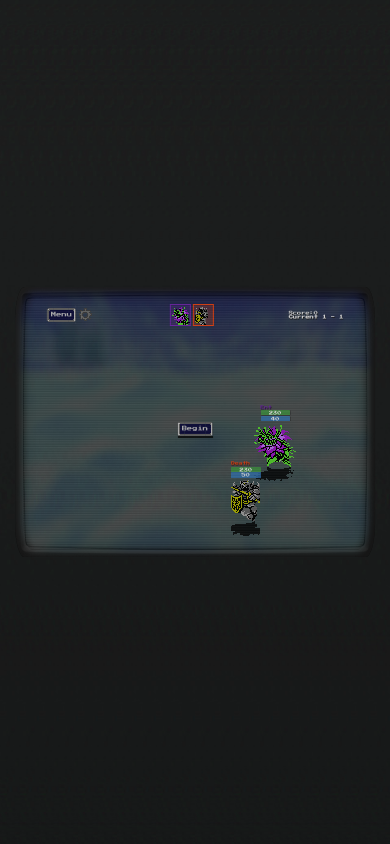
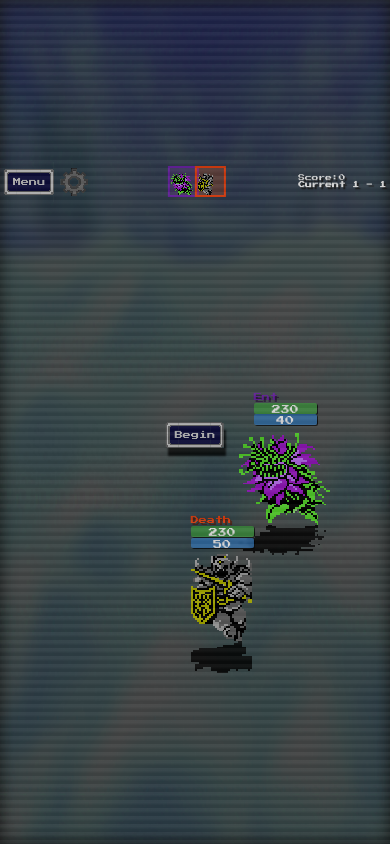
Before and after one commit to RudyMathis/ReactRPG, a React (Vite) app in the folder RPG/: page /game in a window 390 px wide. Built offline with nearby package versions, Linux system fonts and the light colour scheme.

Commit message:
another mobile update

```diff
--- a/RPG/src/components/entity/Entity.module.css
+++ b/RPG/src/components/entity/Entity.module.css
@@ -173,3 +173,22 @@
 .actionMenuButton[data-element='Holy'] {
 	color: var(--light);
 }
+
+@media screen and (max-width: 420px) {
+    .currentTurnArrow img{
+        position: absolute;
+        top: -100%;
+        left: 25%;
+        rotate: 90deg;
+    }
+
+    @keyframes floatArrow {
+        0%, 100% { transform: translateX(-50%); }
+        50% { transform: translateX(0); }
+    }
+
+    .actionMenuButton {
+        padding: 2px 5px;
+        font-size: 1.25rem;
+    }
+}
--- a/RPG/src/components/entity/sprite/BaseEntityDisplay.module.css
+++ b/RPG/src/components/entity/sprite/BaseEntityDisplay.module.css
@@ -50,17 +50,6 @@
     height: 13.5em;
 }
 
-.shadow {
-    position: absolute;
-    bottom: -1.5em;
-    left: 1em;
-    width: 6em;
-    height: 2em;
-    z-index: var(--lowest-layer);
-    filter: blur(8px);
-    mix-blend-mode: luminosity;
-    display: none;
-}
 .spriteContainer:has(.sprite[data-entity-size='small']),
 .sprite[data-entity-size='small']  {
     width: 7em;
@@ -205,7 +194,7 @@
 
 @keyframes attackAnimation {
     0% { transform: translateX(0); }
-    100% { transform: translateX(200px); }
+    100% { transform: translateX(14.3em); }
 }
 
 .attack[data-type='player'] {
@@ -217,7 +206,7 @@
 
 @keyframes defendAnimation {
     0% { transform: translateX(0); }
-    100% { transform: translateX(200px); }
+    100% { transform: translateX(14.3em); }
 }
 
 .defend[data-type='player'] {
--- a/RPG/src/components/entity/sprite/Sprite.module.css
+++ b/RPG/src/components/entity/sprite/Sprite.module.css
@@ -7,7 +7,7 @@
     gap: 0.5em;
     width: 7em;
     height: 9em;
-    z-index: var(--mid-layer);
+    /* z-index: var(--low-layer); */
 }
 
 .entityContainer:hover {
@@ -39,9 +39,6 @@
 }
 
 @keyframes attackNPCMoveAnimation {
-    /* 0% { transform: translateX(0); }
-    50% { transform: translateX(-14.3em); }
-    100% { transform: translateX(0); }  */
     0% { transform: translateX(0); }
     25% { transform: translateX(-2em); }
     50% { transform: translateX(.5em); }
@@ -53,7 +50,7 @@
     position: absolute;
     top: -5em;
     left: 0;
-    z-index: var(--high-layer);
+    z-index: var(--mid-layer);
     width: 100%;
 }
 
--- a/RPG/src/components/ui/UI.module.css
+++ b/RPG/src/components/ui/UI.module.css
@@ -204,13 +204,7 @@ input[type="range"]::-webkit-slider-thumb:hover {
     border-image-source: var(--border-image-source);
     border-image-repeat: var(--border-image-repeat);
     opacity: 1;
-    animation: actionText 300ms ease-in; /* short fade-in */
-}
-
-@media screen and (max-width: 600px) {
-    .actionTextContainer {
-        top: 14em;
-    }
+    animation: actionText 300ms ease-in;
 }
 
 .actionText {
@@ -222,3 +216,43 @@ input[type="range"]::-webkit-slider-thumb:hover {
     from { opacity: 0; }
     to { opacity: 1; }
 }
+
+@media (max-width: 420px)  {
+	.backgroundBorder {
+		display: none;
+	}
+
+    .background, .crt, .glow {
+        width: 100%;
+        height: 100%;
+        border-radius: 0;
+    }
+
+    .rightContainer {
+        font-size: .75rem
+    }
+
+    .actionTextContainer {
+        max-width: 90%;
+    }
+
+    .actionText {
+        font-size: .9rem;
+    }
+
+    .settingsOverlay[data-open="true"] {
+        position: absolute;
+        top: -50%;
+        left: 0%;
+        width: 100%;
+        border-radius: 0;
+        background: transparent
+    }
+
+
+    .settingsMenu[data-open="true"] {
+        gap: .5rem;
+        width: 100%;
+    }
+
+}
--- a/RPG/src/gameMechanics/turnOrder/TurnOrder.module.css
+++ b/RPG/src/gameMechanics/turnOrder/TurnOrder.module.css
@@ -96,3 +96,18 @@
     object-fit: contain;
     image-rendering: pixelated;
 }
+
+@media screen and (max-width: 420px) {
+    .turnOrderContainer {
+        gap: 1em;
+    }
+
+    .turnOrderPortait {
+        width: 2em;
+    }
+
+    .turnOrderContainer .characterSprite {
+        width: 2em;
+        height: 2em;
+    }
+}
--- a/RPG/src/index.css
+++ b/RPG/src/index.css
@@ -83,7 +83,7 @@ footer, header, hgroup, menu, nav, section {
 	justify-content: center;
 	align-items: center;
 	flex-direction: column;
-	padding: 2em;
+	width: 100%;
 }
 
 body {
@@ -92,6 +92,7 @@ body {
 	justify-content: center;
 	align-items: center;
 	background-color: var(--shadow);
+	width: 100vw;
 	height: 100vh;
 	background-image: url('/assets/backgrounds/background_texture.png');
 	background-repeat: round;
@@ -117,7 +118,7 @@ table {
 }
 
 h1 {
-	font-size: 2em;
+	font-size: 2rem;
 	text-shadow:
     3px 3px 0 var(--shadow),
     -3px 3px 0 var(--shadow),
@@ -153,20 +154,26 @@ button {
     filter: brightness(1.2);
 }
 
-@media (max-width: 1024px) {
-	#root {
-		zoom: .7;
+@media (max-width: 1920px) {
+	:root {
+		font-size: 13px;
 	}
 }
 
-@media (max-width: 600px) {
-	#root {
-		zoom: .35;
+@media (max-width: 1080px)  {
+	:root {
+		font-size: 9px;
 	}
 }
 
-@media (max-width: 420px) {
-	#root {
-		zoom: .3;
+@media (max-width: 420px)  {
+	:root {
+		font-size: 9px;
+	}
+    h1 {
+        font-size: 1.25rem;
+    }
+	.btn{
+		font-size: .9rem;
 	}
 }
--- a/RPG/src/routes/Route.module.css
+++ b/RPG/src/routes/Route.module.css
@@ -99,15 +99,6 @@
     z-index: var(--low-layer);
 }
 
-@media screen and (max-width: 600px) {
-    .characterSheetContainer {
-        gap: 1em;
-        margin: 1em 0;
-        width: calc(var(--width) - 10%);
-    }
-
-}
-
 .characterSheet {
     display: flex;
     flex-direction: column;
@@ -161,14 +152,6 @@
     margin: 1em 0;
 }
 
-@media screen and (max-width: 600px) {
-    .mainContainer .topBar {
-        justify-content: center;
-        gap: 3em;
-    }
-
-}
-
 .startContainer {
     display: flex;
     justify-content: center;
@@ -206,3 +189,43 @@
 	opacity: 0.5;
 	color: var(--font);
 }
+
+@media (max-width: 1024px) and (min-height: 1024px) {
+    /* .mainContainer .topBar{
+        margin: 0;
+    }
+
+    .characterSheetContainer {
+        gap: 1em;
+        margin: 1em 0;
+    }
+
+    .characterSheet button {
+        padding: .5rem;
+    }
+
+    .characterSheet {
+        margin-bottom: .5rem;
+    } */
+}
+
+
+@media (max-width: 420px)  {
+    .mainContainer {
+        width: 85%;
+    }
+
+    .title {
+        font-size: 3rem;
+    }
+    .characterSheetContainer {
+        width: 100%;
+    }
+
+    .characterSheet h2 {
+        font-size: .95rem;
+    }
+    .characterSheet p {
+        font-size: .9rem;
+    }
+}
--- a/RPG/src/routes/gameState/GameState.module.css
+++ b/RPG/src/routes/gameState/GameState.module.css
@@ -77,7 +77,7 @@
     align-items: center;
     z-index: var(--high-layer);
     cursor: pointer;
-    border-radius: 5%;
+    border-radius: var(--big-radius);
 }
 
 .detailScreenContent {
@@ -122,12 +122,6 @@
     z-index: var(--highest-layer);
 }
 
-@media screen and (max-width: 600px) {
-    .topBar {
-        width: calc(var(--width) - 18%);
-    }
-}
-
 .currentDisplayContainer {
     display: flex;
     flex-direction: column;
@@ -151,3 +145,22 @@
     gap: 1rem;
     z-index: var(--high-layer);
 }
+
+
+
+@media (max-width: 420px)  {
+
+    .topBar {
+        width: 98%;
+    }
+
+    .board {
+        width: 100%;
+        height: var(--height);
+        border-radius: 0;
+    }
+
+    .detailScreenOverlay {
+        border-radius: 0;
+    }
+}
--- a/RPG/src/routes/gameState/Grid.tsx
+++ b/RPG/src/routes/gameState/Grid.tsx
@@ -105,7 +105,6 @@ const Grid = () => {
               index={index}
               onClick={() => toggleMenuVisibility(char.id, 'character')}
             >
-            {/* <Shadow entity={char} attackingEntities={attackingEntities} /> */}
               <EntityDisplayWrapper
                 entity={char}
                 type="character"
@@ -135,7 +134,6 @@ const Grid = () => {
               index={index}
               onClick={() => toggleMenuVisibility(enemy.id, 'enemy')}
             >
-              {/* <Shadow entity={enemy} attackingEntities={attackingEntities} /> */}
               <EntityDisplayWrapper
                 entity={enemy}
                 type="enemy"
```
Lines whose indentation alone changed are shown as unchanged.
